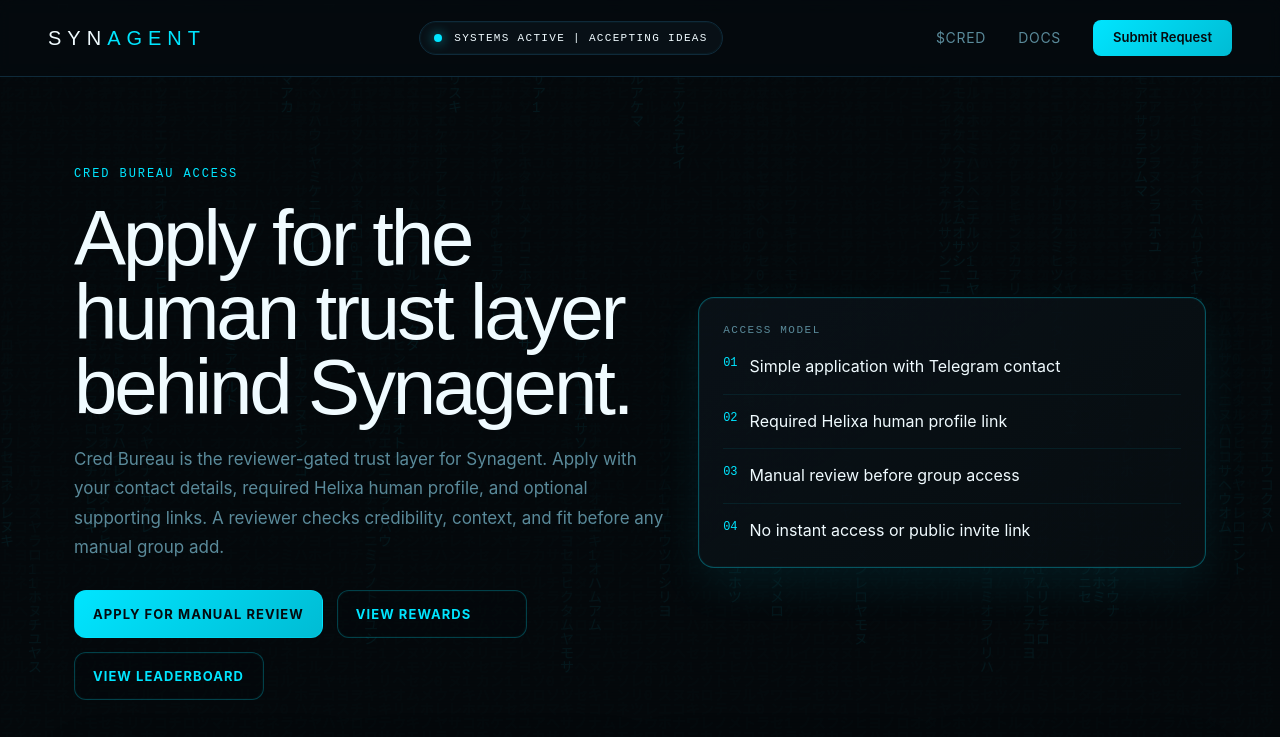
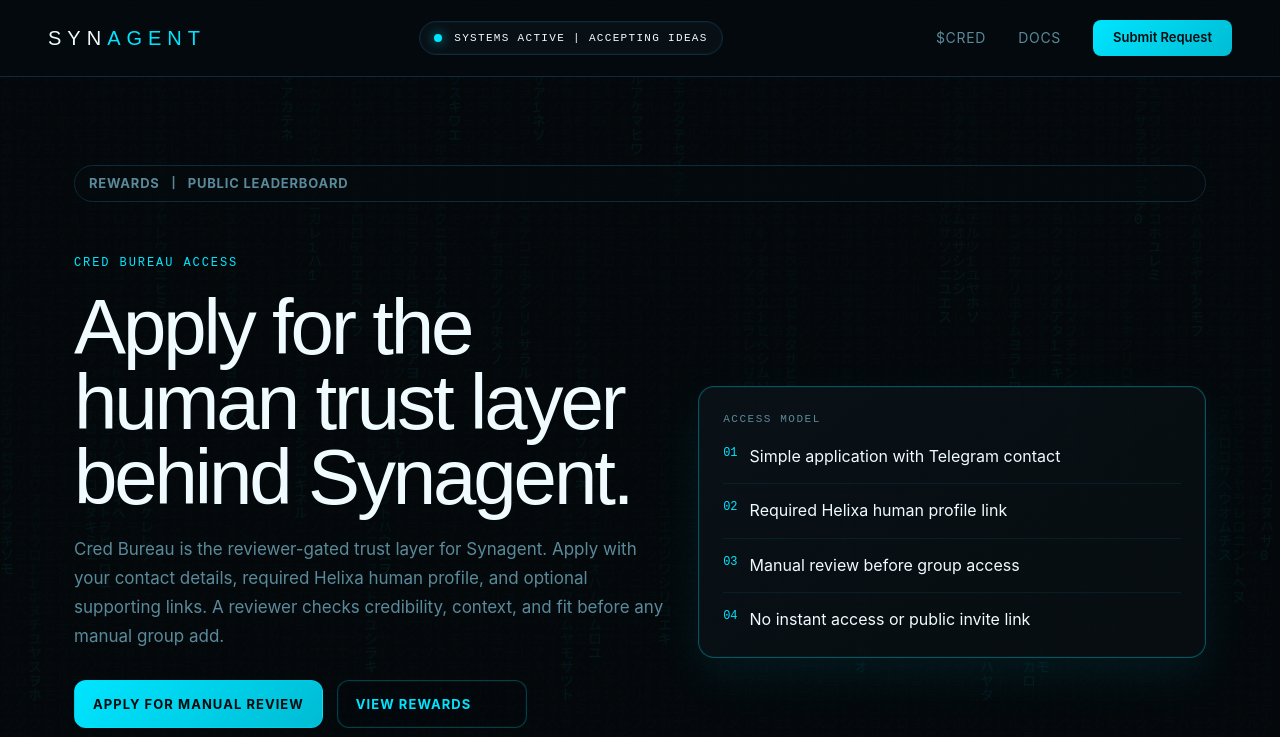
Before and after one commit to Bendr-20/synagent, a Next.js app: page /cred-bureau in a window 1280 px wide. Shown: the top 737 px of the page. Built offline with nearby package versions, Linux system fonts and the light colour scheme.

Commit message:
Add small public toggle on Cred Bureau pages (rewards/leaderboard/cred-bureau)

```diff
--- a/src/app/cred-bureau/leaderboard/page.tsx
+++ b/src/app/cred-bureau/leaderboard/page.tsx
@@ -19,6 +19,21 @@
   return (
     <SiteShell>
       <section style={{ maxWidth: "980px", margin: "0 auto", padding: "88px 24px 96px" }}>
+        <nav className="cred-bureau-toggle" style={{ display: "flex", alignItems: "center", gap: "12px", marginBottom: "24px", padding: "8px 14px", borderRadius: "999px", border: `1px solid ${theme.border}`, background: "rgba(5,10,14,0.5)" }}>
+          <Link
+            href="/cred-bureau/leaderboard"
+            style={{ fontSize: "13px", color: theme.textStrong, fontWeight: 900, textDecoration: "none", letterSpacing: "0.06em", textTransform: "uppercase" }}
+          >
+            Public leaderboard
+          </Link>
+          <span style={{ color: theme.textMuted, fontSize: "11px", fontWeight: 700 }}>|</span>
+          <Link
+            href="/cred-bureau/rewards"
+            style={{ fontSize: "13px", color: theme.textMuted, fontWeight: 700, textDecoration: "none", letterSpacing: "0.06em", textTransform: "uppercase" }}
+          >
+            Rewards
+          </Link>
+        </nav>
         <div style={{ marginBottom: "18px" }}>
           <div style={{ fontSize: "12px", color: theme.accent, fontFamily: "JetBrains Mono, monospace", letterSpacing: "0.16em", textTransform: "uppercase", marginBottom: "14px" }}>
             Cred Bureau leaderboard
--- a/src/app/cred-bureau/page.tsx
+++ b/src/app/cred-bureau/page.tsx
@@ -44,6 +44,21 @@
           alignItems: "center",
         }}
       >
+        <nav className="cred-bureau-toggle" style={{ display: "flex", alignItems: "center", gap: "12px", marginBottom: "24px", padding: "8px 14px", borderRadius: "999px", border: `1px solid ${theme.border}`, background: "rgba(5,10,14,0.5)", gridColumn: "1 / -1" }}>
+          <Link
+            href="/cred-bureau/rewards"
+            style={{ fontSize: "13px", color: theme.textMuted, fontWeight: 700, textDecoration: "none", letterSpacing: "0.06em", textTransform: "uppercase" }}
+          >
+            Rewards
+          </Link>
+          <span style={{ color: theme.textMuted, fontSize: "11px", fontWeight: 700 }}>|</span>
+          <Link
+            href="/cred-bureau/leaderboard"
+            style={{ fontSize: "13px", color: theme.textMuted, fontWeight: 700, textDecoration: "none", letterSpacing: "0.06em", textTransform: "uppercase" }}
+          >
+            Public leaderboard
+          </Link>
+        </nav>
         <div>
           <div style={{ fontSize: "12px", color: theme.accent, fontFamily: "JetBrains Mono, monospace", letterSpacing: "0.16em", textTransform: "uppercase", marginBottom: "18px" }}>
             Cred Bureau Access
--- a/src/app/cred-bureau/rewards/page.tsx
+++ b/src/app/cred-bureau/rewards/page.tsx
@@ -18,6 +18,21 @@
   return (
     <SiteShell>
       <section style={{ maxWidth: "1180px", margin: "0 auto", padding: "88px 24px 34px" }}>
+        <nav className="cred-bureau-toggle" style={{ display: "flex", alignItems: "center", gap: "12px", marginBottom: "24px", padding: "8px 14px", borderRadius: "999px", border: `1px solid ${theme.border}`, background: "rgba(5,10,14,0.5)" }}>
+          <Link
+            href="/cred-bureau/rewards"
+            style={{ fontSize: "13px", color: theme.textStrong, fontWeight: 900, textDecoration: "none", letterSpacing: "0.06em", textTransform: "uppercase" }}
+          >
+            Rewards
+          </Link>
+          <span style={{ color: theme.textMuted, fontSize: "11px", fontWeight: 700 }}>|</span>
+          <Link
+            href="/cred-bureau/leaderboard"
+            style={{ fontSize: "13px", color: theme.textMuted, fontWeight: 700, textDecoration: "none", letterSpacing: "0.06em", textTransform: "uppercase" }}
+          >
+            Public leaderboard
+          </Link>
+        </nav>
         <div className="cred-bureau-rewards-grid" style={{ display: "grid", gridTemplateColumns: "1.05fr 0.95fr", gap: "22px", alignItems: "stretch" }}>
           <div style={{ ...glassCardStyle, borderColor: "rgba(0,229,255,0.32)" }}>
             <div style={{ fontSize: "12px", color: theme.accent, fontFamily: "JetBrains Mono, monospace", letterSpacing: "0.16em", textTransform: "uppercase", marginBottom: "18px" }}>
```
Also changed, not shown: 1 other file (tests, documents, lock files or other folders).
